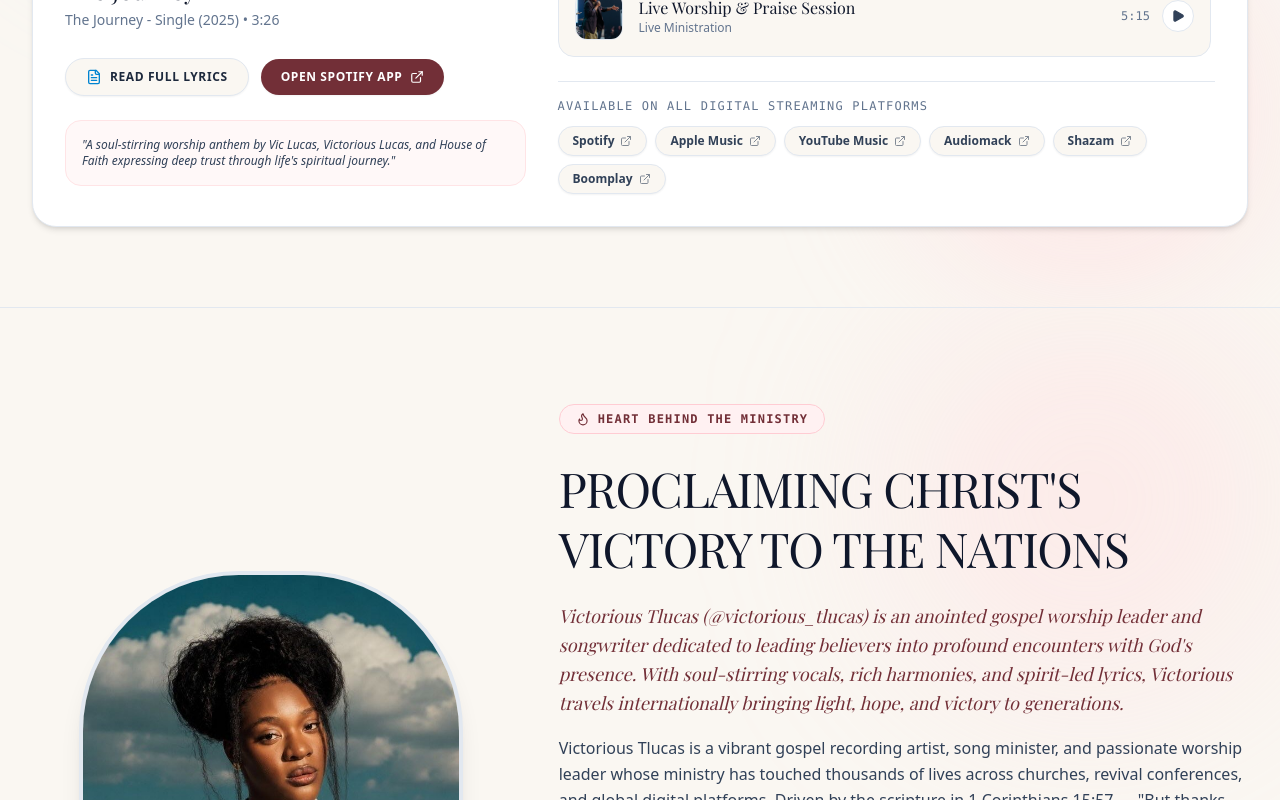
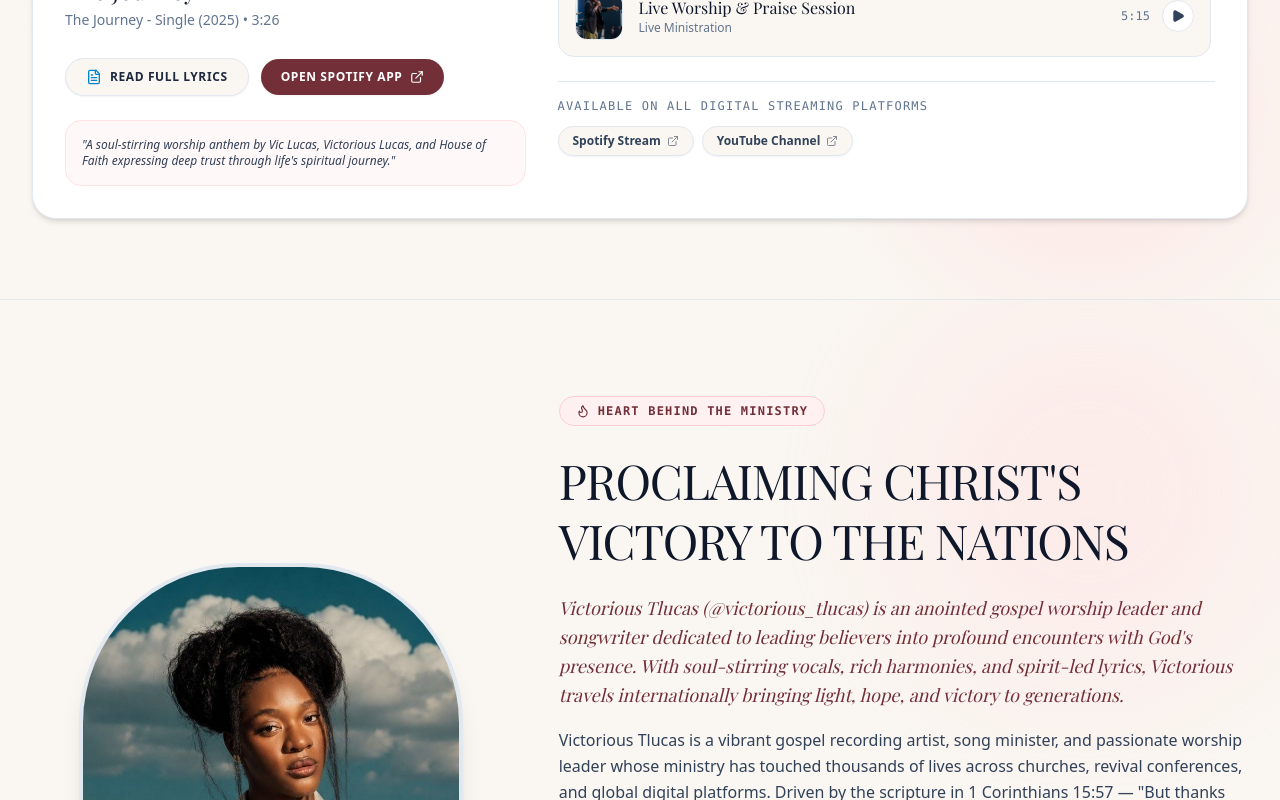
Before and after one commit to tgracempire-ship-it/Victorious-lucas, a React (Vite) app: page / in a window 1280 px wide. Shown: the part 2000-2800 px from the top of the page. Built offline with nearby package versions, Linux system fonts and the light colour scheme; a web font is replaced by a local one.

Commit message:
feat: remove Video Highlights section entirely, remove unprovided music platform links like Shazam, and update Facebook URL

```diff
--- a/src/App.tsx
+++ b/src/App.tsx
@@ -4,7 +4,6 @@ import { HeroSection } from './components/HeroSection';
 import { AudioPlayerSection } from './components/AudioPlayerSection';
 import { AboutSection } from './components/AboutSection';
 import { InstagramFeed } from './components/InstagramFeed';
-import { VideoGallerySection } from './components/VideoGallerySection';
 import { TestimonialsSection } from './components/TestimonialsSection';
 import { BookingSection } from './components/BookingSection';
 import { Footer } from './components/Footer';
@@ -68,8 +67,6 @@ export default function App() {
 
         <InstagramFeed />
 
-        <VideoGallerySection />
-
         <TestimonialsSection />
 
         <BookingSection />
--- a/src/components/AudioPlayerSection.tsx
+++ b/src/components/AudioPlayerSection.tsx
@@ -276,12 +276,8 @@ export const AudioPlayerSection: React.FC<AudioPlayerSectionProps> = ({
               </span>
               <div className="flex flex-wrap items-center justify-center lg:justify-start gap-2">
                 {[
-                  { name: 'Spotify', url: activeTrack.spotifyUrl },
-                  { name: 'Apple Music', url: activeTrack.appleMusicUrl },
-                  { name: 'YouTube Music', url: activeTrack.youtubeUrl },
-                  { name: 'Audiomack', url: activeTrack.audiomackUrl },
-                  { name: 'Shazam', url: 'https://www.shazam.com/song/1842170884/the-journey-feat-victorious-lucas-and-house-of-faith' },
-                  { name: 'Boomplay', url: activeTrack.spotifyUrl },
+                  { name: 'Spotify Stream', url: activeTrack.spotifyUrl },
+                  { name: 'YouTube Channel', url: activeTrack.youtubeUrl },
                 ].map((platform) => (
                   <a
                     key={platform.name}
--- a/src/components/Navbar.tsx
+++ b/src/components/Navbar.tsx
@@ -39,7 +39,6 @@ export const Navbar: React.FC<NavbarProps> = ({ onOpenBooking }) => {
     { name: 'Music', href: '#music', id: 'music', icon: Music },
     { name: 'About', href: '#about', id: 'about', icon: Info },
     { name: 'Instagram', href: '#instagram', id: 'instagram', icon: Instagram },
-    { name: 'Videos', href: '#videos', id: 'videos', icon: Video },
     { name: 'Booking', href: '#booking', id: 'booking', icon: Mail },
   ];
 
--- a/src/data/artistData.ts
+++ b/src/data/artistData.ts
@@ -42,7 +42,7 @@ From intimate altar calls to massive festival stages, Victorious' single-minded
     spotify: "https://open.spotify.com/track/1BwtXJJhh2WHMCzGEmOr3X",
     appleMusic: "https://music.apple.com/artist/victorious-lucas",
     tiktok: "https://tiktok.com/@victorious_tlucas",
-    facebook: "https://web.facebook.com/victorious.lucas.2025?mibextid=wwXIfr"
+    facebook: "https://web.facebook.com/victorious.lucas.2025?mibextid=wwXIfr&rdid=S5k6sXGe1KcJTGng&share_url=https%3A%2F%2Fweb.facebook.com%2Fshare%2F14jisyhVxpz%2F%3Fmibextid%3DwwXIfr%26_rdc%3D1%26_rdr#"
   }
 };
 
```
